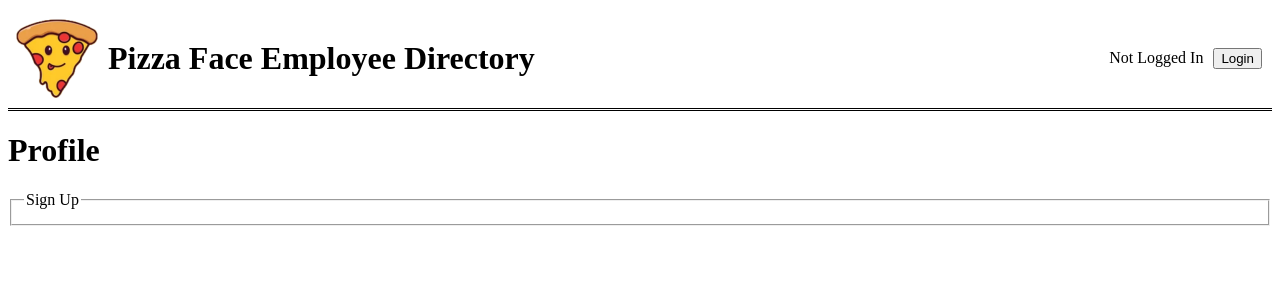
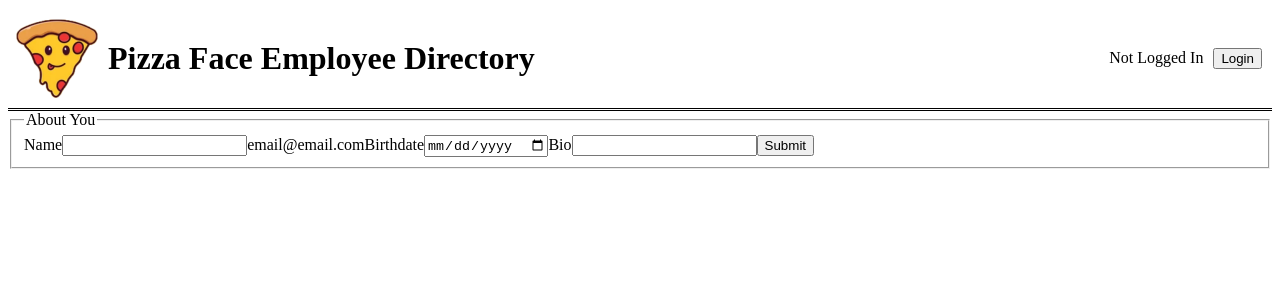
Before and after one commit to pete-hamrick/employee-directory, a React app: page /profile/edit in a window 1280 px wide. Shown: the top 300 px of the page. Built offline with nearby package versions, Linux system fonts and the light colour scheme.

Commit message:
wrote ProfileForm component, added notes to Profile for when there is a user

```diff
--- /dev/null
+++ b/src/components/ProfileForm/ProfileForm.jsx
@@ -0,0 +1,23 @@
+export default function ProfileForm() {
+  return (
+    <form>
+      <fieldset>
+        {/* make legend dynamic, about you or edit profile */}
+        <legend>About You</legend>
+        {/* name input */}
+        <label htmlFor="name">Name</label>
+        <input id="name" name="name" type="text" />
+        {/* email display(not editable) */}
+        <label>email@email.com</label>
+        {/* birthday input */}
+        <label htmlFor="birthdate">Birthdate</label>
+        <input id="birthdate" name="birthdate" type="date" />
+        {/* biography input */}
+        <label htmlFor="bio">Bio</label>
+        <input id="bio" name="bio" type="textarea" />
+
+        <button type="submit">Submit</button>
+      </fieldset>
+    </form>
+  );
+}
--- a/src/views/Auth/Auth.jsx
+++ b/src/views/Auth/Auth.jsx
@@ -1,3 +1,4 @@
+import { Link } from 'react-router-dom';
 import UserForm from '../../components/UserForm/UserForm';
 
 export default function Auth() {
@@ -8,6 +9,9 @@ export default function Auth() {
       {/* form component here */}
       <UserForm />
       {/* ternary for already have acct vs need an acct with links to login or register */}
+      <p>
+        Already have an account? <Link to="/login">Sign In</Link>
+      </p>
     </div>
   );
 }
--- a/src/views/Profile/Profile.jsx
+++ b/src/views/Profile/Profile.jsx
@@ -1,15 +1,10 @@
+import ProfileForm from '../../components/ProfileForm/ProfileForm';
+
 export default function Profile() {
   return (
     <div>
-      <h1>Profile</h1>
-      <fieldset>
-        {/* ternary legend message */}
-        <legend>Sign Up</legend>
-        {/* name input */}
-        {/* email display(not editable) */}
-        {/* birthday input */}
-        {/* biography input */}
-      </fieldset>
+      <ProfileForm />
+      {/* if there is a user, render a ProfileView component */}
     </div>
   );
 }
```
